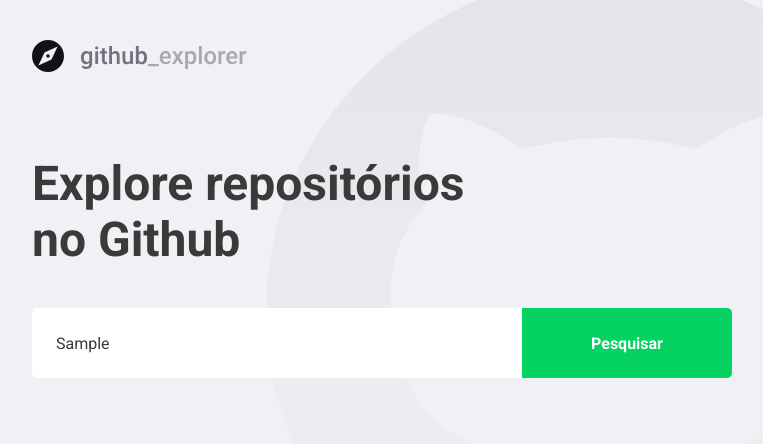
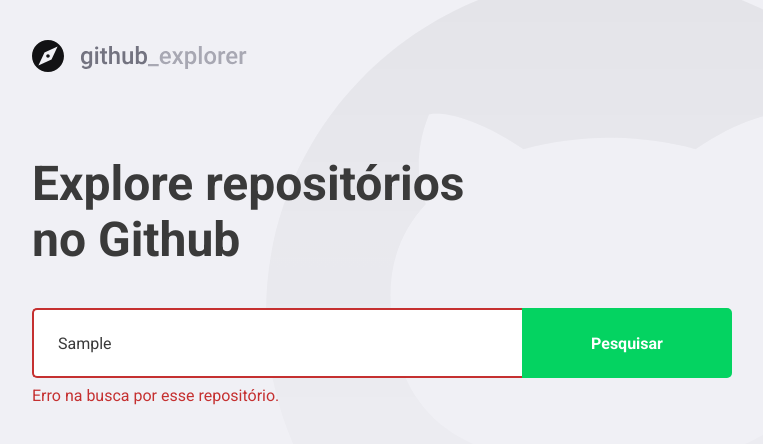
Before and after one commit to AndersonBalena/primeiro-projeto-react, a React (Create React App) app: page / in a window 1280 px wide. Both pictures are taken after typing "Sample" into the empty fields and a click on the button "Pesquisar". Shown: the top 444 px of the page, without its empty margins (148-911 px from the left). Built offline with nearby package versions, Linux system fonts and the light colour scheme; no server answers.

Commit message:
Adds error handling on Dashboard form.

```diff
--- a/src/pages/Dashboard/index.tsx
+++ b/src/pages/Dashboard/index.tsx
@@ -1,7 +1,7 @@
 import React, { useState, FormEvent } from 'react';
 import { FiChevronRight } from 'react-icons/fi';
 import logoImg from '../../assets/logo.svg';
-import { Title, Form, Repositories } from './styles';
+import { Title, Form, Repositories, Error } from './styles';
 import api from '../../services/api';
 
 interface Repository {
@@ -15,6 +15,7 @@
 
 const Dashboard: React.FC = () => {
   const [newRepo, setNewRepo] = useState('');
+  const [inputError, setInputError] = useState('');
   const [repositories, setRepositories] = useState<Repository[]>([]);
 
   async function handleAddRepository(
@@ -22,13 +23,21 @@
   ): Promise<void> {
     event.preventDefault();
 
-    const response = await api.get<Repository>(`repos/${newRepo}`);
+    if (!newRepo) {
+      setInputError('Digite o autor/nome do repositório.');
+      return;
+    }
 
-    const repository = response.data;
+    try {
+      const response = await api.get<Repository>(`repos/${newRepo}`);
+      const repository = response.data;
 
-    setRepositories([...repositories, repository]);
-
-    setNewRepo('');
+      setRepositories([...repositories, repository]);
+      setNewRepo('');
+      setInputError('');
+    } catch (err) {
+      setInputError('Erro na busca por esse repositório.');
+    }
   }
 
   return (
@@ -36,7 +45,7 @@
       <img src={logoImg} alt="Github Explorer" />
       <Title>Explore repositórios no Github </Title>
 
-      <Form onSubmit={handleAddRepository}>
+      <Form hasError={!!inputError} onSubmit={handleAddRepository}>
         <input
           value={newRepo}
           onChange={e => setNewRepo(e.target.value)}
@@ -44,6 +53,8 @@
         />
         <button type="submit">Pesquisar</button>
       </Form>
+
+      {inputError && <Error>{inputError}</Error>}
 
       <Repositories>
         {repositories.map(repository => (
--- a/src/pages/Dashboard/styles.ts
+++ b/src/pages/Dashboard/styles.ts
@@ -1,5 +1,9 @@
-import styled from 'styled-components';
+import styled, { css } from 'styled-components';
 import { shade } from 'polished';
+
+interface FormProps {
+  hasError: boolean;
+}
 
 export const Title = styled.h1`
   font-size: 48px;
@@ -9,7 +13,7 @@
   margin-top: 80px;
 `;
 
-export const Form = styled.form`
+export const Form = styled.form<FormProps>`
   margin-top: 40px;
   max-width: 700px;
 
@@ -19,9 +23,16 @@
     flex: 1;
     height: 70px;
     padding: 0 24px;
-    border: 0;
     border-radius: 5px 0 0 5px;
     color: #3a3a3a;
+    border: 2px solid #fff;
+    border-right: 0;
+
+    ${props =>
+      props.hasError &&
+      css`
+        border-color: #c53030;
+      `}
 
     &::placeholder {
       color: #a8a8b3;
@@ -96,3 +107,9 @@
     }
   }
 `;
+
+export const Error = styled.span`
+  display: block;
+  color: #c53030;
+  margin-top: 8px;
+`;
```
